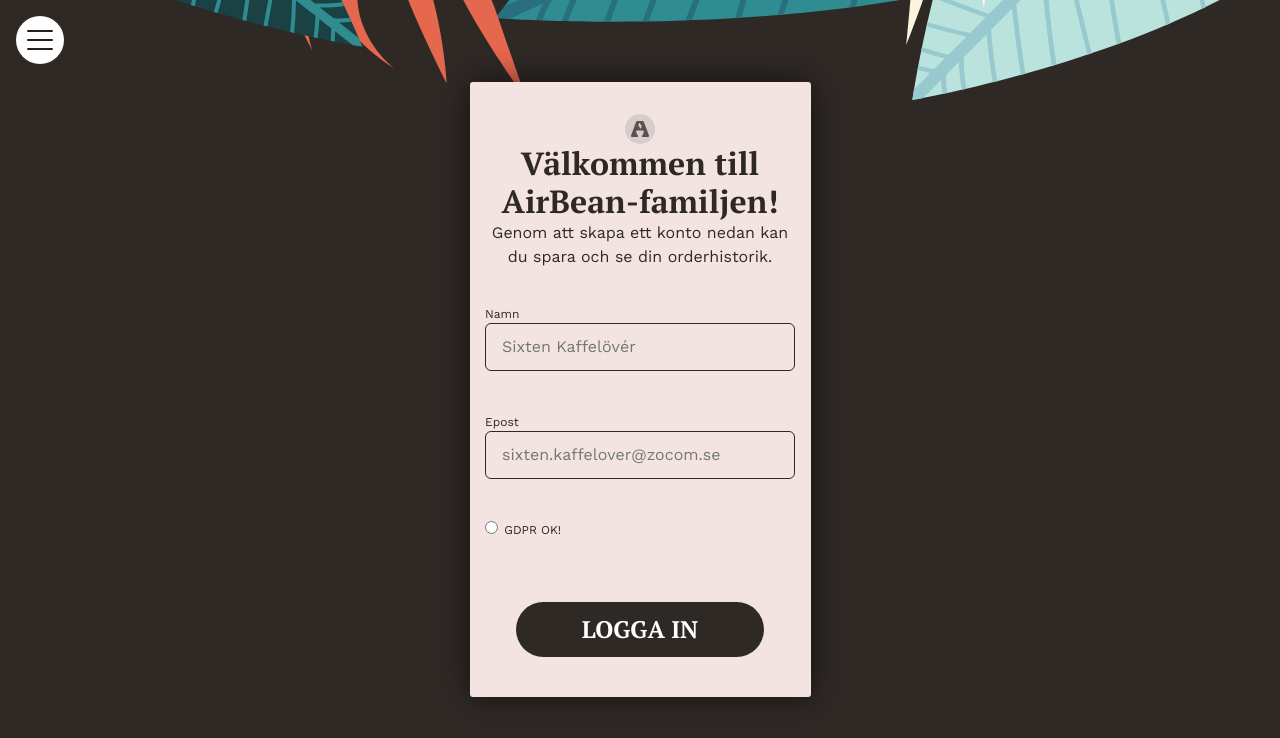
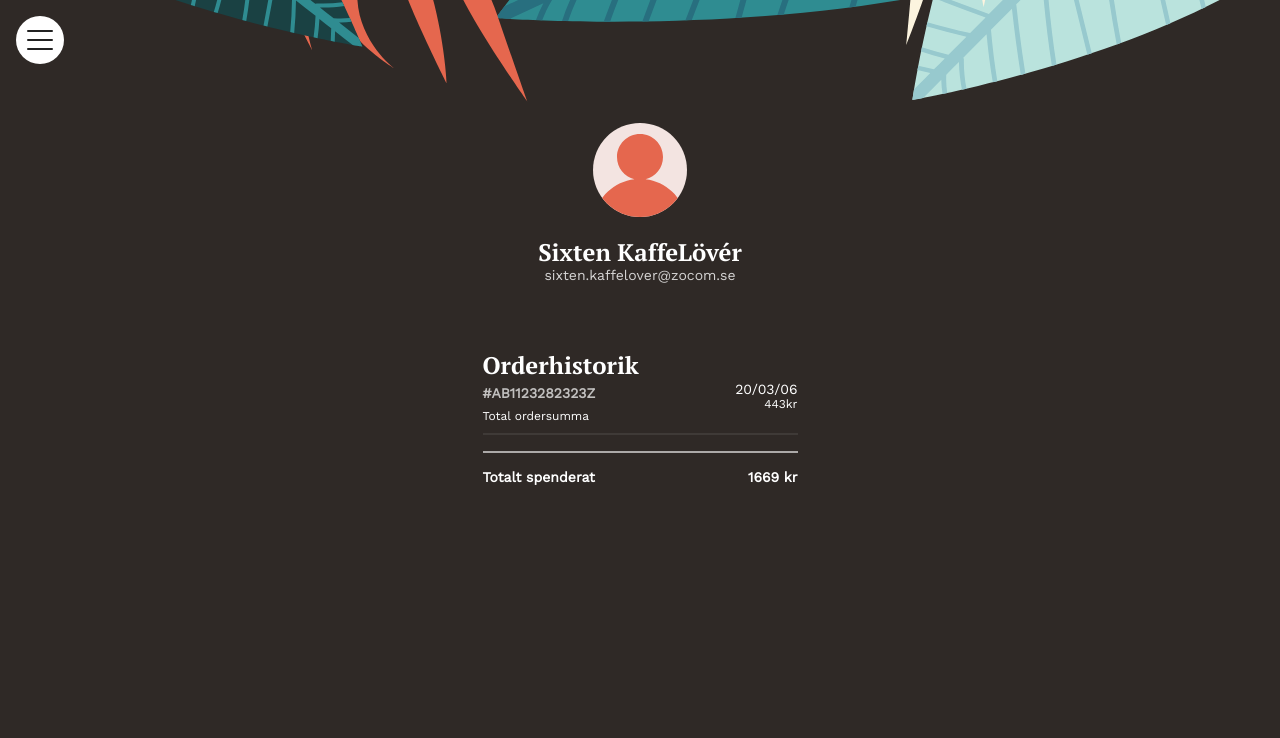
Before and after one commit to ThomasLaukkanen/airbean-coffee, a React (Create React App) app: page /profile in a window 1280 px wide. Shown: the top 738 px of the page. Built offline with nearby package versions, Linux system fonts and the light colour scheme.

Commit message:
profile finnished

```diff
--- a/src/components/Footer.js
+++ b/src/components/Footer.js
@@ -1,4 +1,5 @@
 import footer from '../assets/footer.svg'
+import './Footer.scss'
 
 function Footer() {
   return (
--- /dev/null
+++ b/src/components/Footer.scss
@@ -0,0 +1,12 @@
+footer {
+  bottom: 0px;
+  width: 100vw;
+  height: 73px;
+  img {
+    position: absolute;
+    object-fit: cover;
+    height: 73px;
+    width: 100%;
+    object-position: 50% 0%;
+  }
+}
--- a/src/index.scss
+++ b/src/index.scss
@@ -6,6 +6,7 @@
   box-sizing: border-box;
 }
 
+html,
 body {
   margin: 0;
   font-family: 'PT Serif', 'Work Sans';
--- a/src/views/About.js
+++ b/src/views/About.js
@@ -1,5 +1,6 @@
 import '../views/About.scss'
 import owner from '../assets/owner.png'
+import Footer from '../components/Footer'
 function About() {
   return (
     <div className="aboutWrapper">
@@ -38,6 +39,7 @@
           <h5>VD & Grundare</h5>
         </div>
       </div>
+      <Footer />
     </div>
   )
 }
--- a/src/views/About.scss
+++ b/src/views/About.scss
@@ -10,6 +10,8 @@
   align-items: center;
   background: $pink;
   min-height: 100vh;
+  position: relative;
+
   .contentWrapper {
     max-width: 611px;
   }
@@ -24,8 +26,9 @@
     font-size: 14px;
   }
   .ownerWrapper {
+    margin-top: 32px;
     text-align: center;
-    margin-bottom: 32px;
+    margin-bottom: 100px;
     h3 {
       font-size: 35px;
       font-weight: bold;
--- a/src/views/Profile.js
+++ b/src/views/Profile.js
@@ -1,9 +1,48 @@
 import Login from '../components/Login'
 import './Profile.scss'
+import profilePicture from '../assets/profilePicture.svg'
 function Profile() {
+  const loggedIn = false
   return (
     <div className="profileWrapper">
-      <Login />
+      {loggedIn ? (
+        <Login />
+      ) : (
+        <div className="orderWrapper">
+          <section className="profileInfo">
+            <img src={profilePicture} alt="profilepicture" />
+            <h2>Sixten KaffeLövér</h2>
+            <h4>sixten.kaffelover@zocom.se</h4>
+          </section>
+          <section>
+            <h2>Orderhistorik</h2>
+            <ul>
+              <li>
+                <div>
+                  <span className="orderId">#AB1123282323Z</span>
+                  <br />
+
+                  <span className="totalOrderSum">Total ordersumma</span>
+                </div>
+                <div className="totalOrderSum">
+                  <span className="orderDate">20/03/06</span>
+                  <br />
+                  <span className="totalOrderSum">443kr</span>
+                </div>
+              </li>
+              <div className="lineThin" />
+            </ul>
+          </section>
+          <div className="line" />
+          <section>
+            <h5 className="totalSpent">
+              <span>Totalt spenderat</span>
+              <span>1669 kr</span>
+            </h5>
+            <h5></h5>
+          </section>
+        </div>
+      )}
     </div>
   )
 }
--- a/src/views/Profile.scss
+++ b/src/views/Profile.scss
@@ -6,3 +6,75 @@
   display: flex;
   justify-content: center;
 }
+
+.orderWrapper {
+  margin-top: 123px;
+  color: #fff;
+  .profileInfo {
+    margin-bottom: 65px;
+    text-align: center;
+    width: 315px;
+    h2 {
+      margin-top: 16px;
+      font-size: 24px;
+      line-height: 120%;
+    }
+    h4 {
+      font-family: Work Sans;
+      font-style: normal;
+      font-weight: normal;
+      font-size: 14px;
+      line-height: 120%;
+      color: rgba(255, 255, 255, 0.8);
+    }
+  }
+  ul {
+    li {
+      list-style-type: none;
+      display: flex;
+      justify-content: space-between;
+      .totalOrderSum {
+        text-align: right;
+      }
+    }
+    .lineThin {
+      margin: 8px 0;
+      width: 100%;
+      border: 1px solid rgba(255, 255, 255, 0.08);
+    }
+  }
+  .line {
+    margin: 16px 0px;
+    border: 1px solid rgba(255, 255, 255, 0.6);
+    width: 100%;
+  }
+  .orderId {
+    font-family: Work Sans;
+    font-style: normal;
+    font-weight: bold;
+    font-size: 14px;
+    line-height: 120%;
+
+    color: rgba(255, 255, 255, 0.7);
+  }
+  .orderDate {
+    font-family: Work Sans;
+    font-style: normal;
+    font-weight: normal;
+    font-size: 14px;
+    line-height: 120%;
+  }
+  .totalOrderSum {
+    font-family: Work Sans;
+    font-size: 12px;
+  }
+  .totalSpent {
+    display: flex;
+    justify-content: space-between;
+    font-family: Work Sans;
+    font-style: normal;
+    font-weight: bold;
+    font-size: 14px;
+    line-height: 120%;
+  }
+}
```
Also changed, not shown: src/assets/profilePicture.svg (added).
